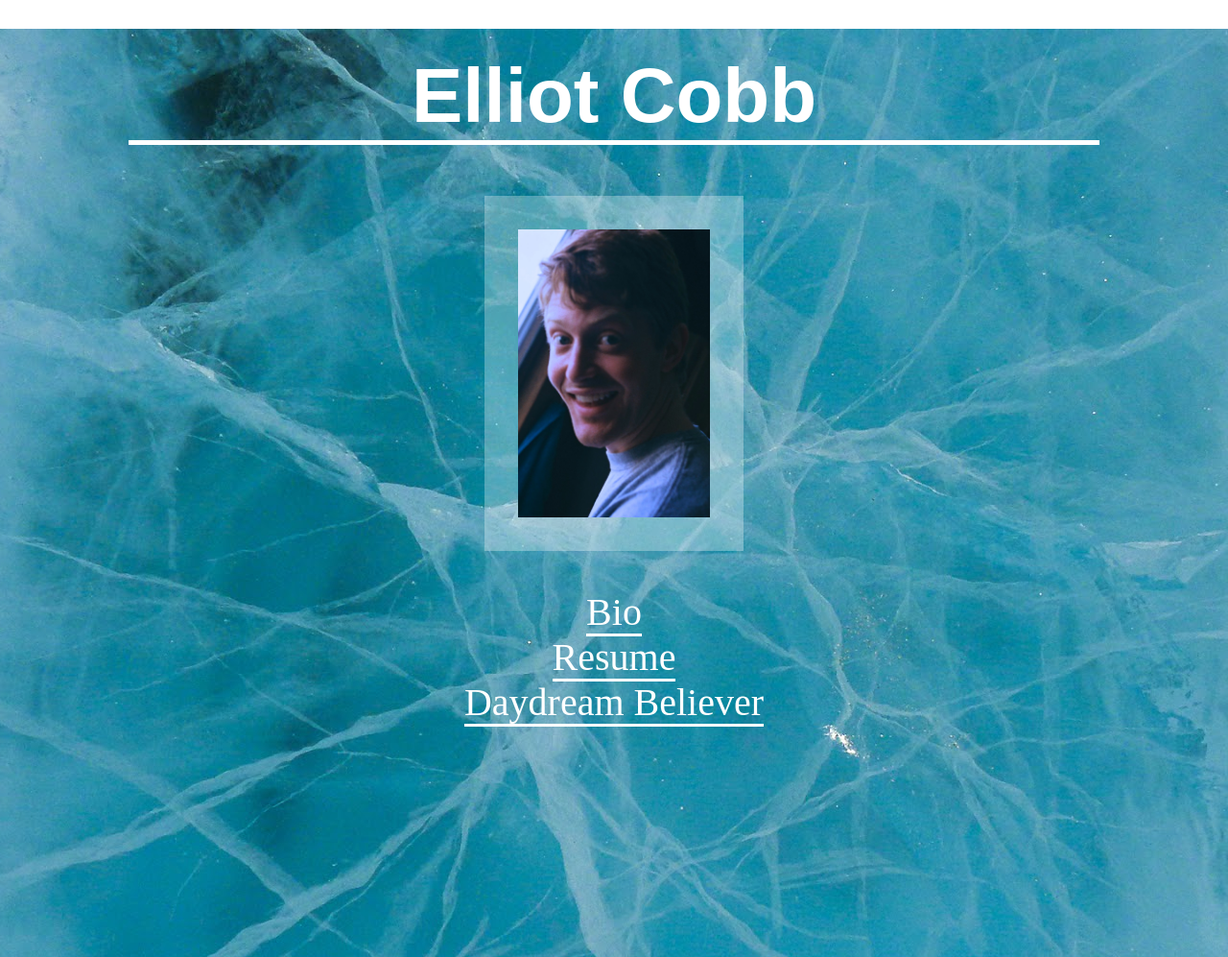
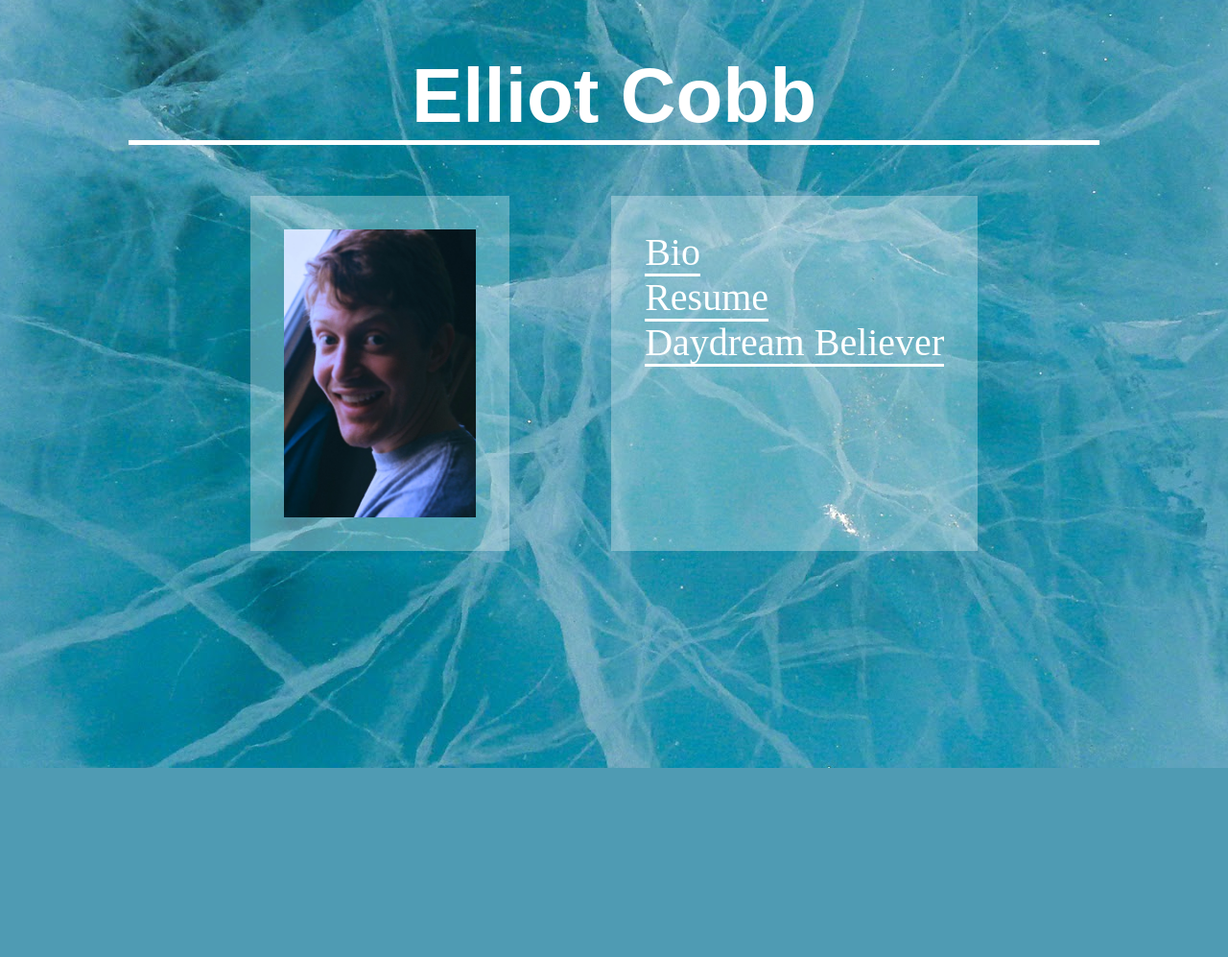
Before and after one commit to elliotcobb/elliotcobb.github.io, a PHP site: page / in a window 1280 px wide. Shown: the top 997 px of the page at 96% size. After the commit the page ends 800 px from the top, so only its background shows below. Run offline with PHP 8.4, Linux system fonts and the light colour scheme.

Commit message:
made homepage divs horizontal

```diff
--- a/index.css
+++ b/index.css
@@ -23,11 +23,9 @@ img {
 	height: 300px;
 	width: 200px;
 	display: block;
-    margin-left: auto;
-    margin-right: auto;
-    margin-top: 40px;
-    margin-bottom: 40px;
     border: 35px solid rgba(256, 256, 256, 0.3);
+    margin-left: 20%;
+    float: left;
 }
 
 a:link {
@@ -52,21 +50,14 @@ a:active {
 
 .link {
 	font-size: 40px;
-	text-align: center;
-	margin-bottom: 40%;
-}
-
-#biolink {
 	border-bottom: solid;
 	border-color: white;
 }
 
-#resumelink {
-	border-bottom: solid;
-	border-color: white;
+#nametag {
+	background-color: rgba(256, 256, 256, 0.3);
+    margin-right: 20%;
+    float: right;
+    padding: 35px;
+    height: 300px;
 }
-
-#daydreamlink {
-	border-bottom: solid;
-	border-color: white;
-}
--- a/index.html
+++ b/index.html
@@ -16,13 +16,12 @@
 
 	<h1>Elliot Cobb</h1>
 
-	<!-- image  here -->
 	<img src="elliotphoto.jpg" alt="Elliot's profile photo">
 
-	<div class="link">
-		<a href='bio.html' id="biolink">Bio<br></a>
-		<a href='resume.html' id="resumelink">Resume<br></a>
-		<a href='daydream.html' id="daydreamlink">Daydream Believer</a>
+	<div id="nametag">
+		<a href='bio.html' class="link">Bio<br></a>
+		<a href='resume.html' class="link">Resume<br></a>
+		<a href='daydream.html' class="link">Daydream Believer</a>
 	</div>
 
 
```
Also changed, not shown: 1 other file.
